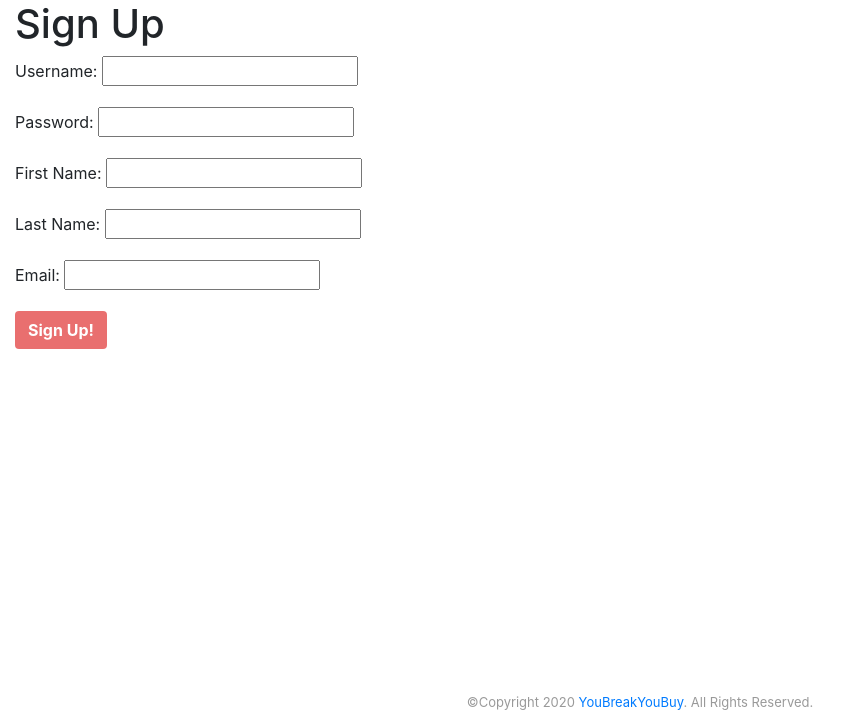
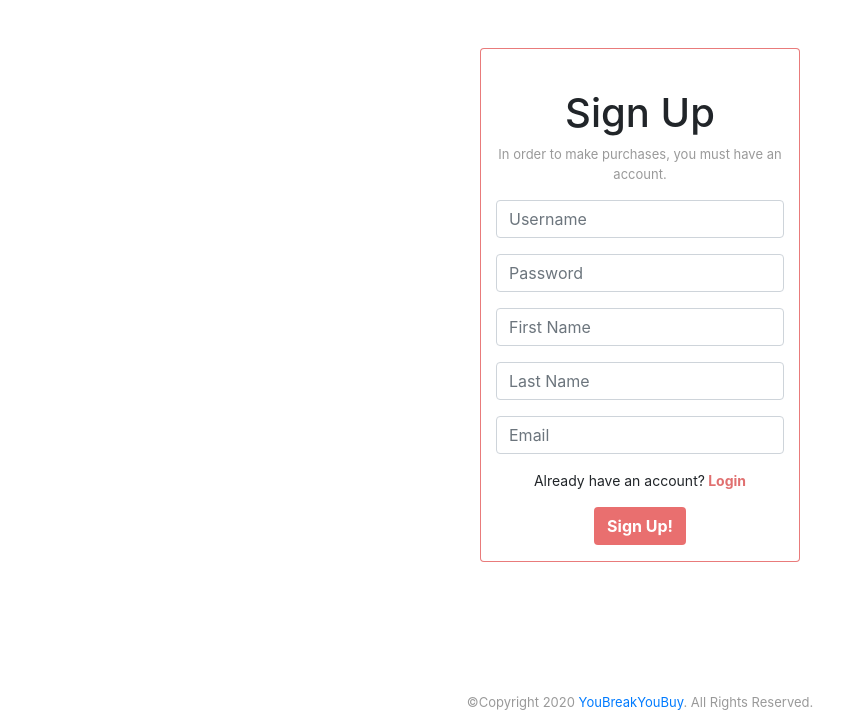
Before and after one commit to JustinsHub/YouBreakYouBuy, a Flask app: page /signup in a window 1280 px wide. Shown: the part 72-800 px from the top of the page, without its empty margins (0-860 px from the left). Run offline with Flask 2, Linux system fonts and the light colour scheme; parts of the project's set-up code (start-up, migrations or seed data) failed here and were passed over.

Commit message:
added css to sign up page

```diff
--- a/YouBreakYouBuy/static/app.css
+++ b/YouBreakYouBuy/static/app.css
@@ -12,18 +12,26 @@
 	text-indent: 50px;
 }
 
-#login-card {
+.border-card {
 	border-color: rgba(231, 109, 109, 0.9);
 }
-#login-here {
+
+.login-here {
 	color: rgba(221, 96, 96, 0.9);
 	font-weight: bold;
 }
+
 #login-brand-font {
 	font-size: 33px;
 }
-#no-account {
+
+.no-account {
 	font-size: 14px;
+}
+
+#signup-rules {
+	font-size: 13px;
+	color: rgba(0, 0, 0, 0.4);
 }
 
 .btns {
--- a/YouBreakYouBuy/templates/users/signup.html
+++ b/YouBreakYouBuy/templates/users/signup.html
@@ -2,21 +2,39 @@
 {% block title %}Sign Up{% endblock %}
 
 {% block content %}
-<div class="container-fluid">
+<div class="text-center mt-5">
+<div class="container card border-card" style="width: 20rem;">
+    <div class="card-body"></div>
     <h1>Sign Up</h1>
+    <p id="signup-rules">In order to make purchases, you must have an account.</p>
     <form class="form-group" method="POST">
-    {{form.hidden_tag()}}
+        {{form.hidden_tag()}}
+    <p class="sign-up-input">
+        {{form.username(class="form-control", placeholder="Username")}}
+    </p>
+    <p>
+        {{form.password(class="form-control", placeholder="Password")}}
+    </p>
+    <p>
+        {{form.first_name(class="form-control", placeholder="First Name")}}
+    </p>
+    <p>
+        {{form.last_name(class="form-control", placeholder="Last Name")}}
+    </p>
+    <p>
+        {{form.email(class="form-control", placeholder="Email")}}
+    </p>
+
+    <p>
     {% for field in form if field.widget.input_type != 'hidden' %}
-    <p>
-    {{field.label}}
-    {{field}}
-
     {% for error in field.errors %}
         {{ error }}
     {% endfor %}
     {% endfor %}
     </p>
+    <p class="no-account">Already have an account?<a class="login-here" href="{{url_for('login')}}"> Login</a></p>
     <button class="btn btns" type="submit">Sign Up!</button>
     </form>
 </div>
+</div>
 {% endblock %}
```
Also changed, not shown: YouBreakYouBuy/templates/users/login.html (+4 -4 lines).
